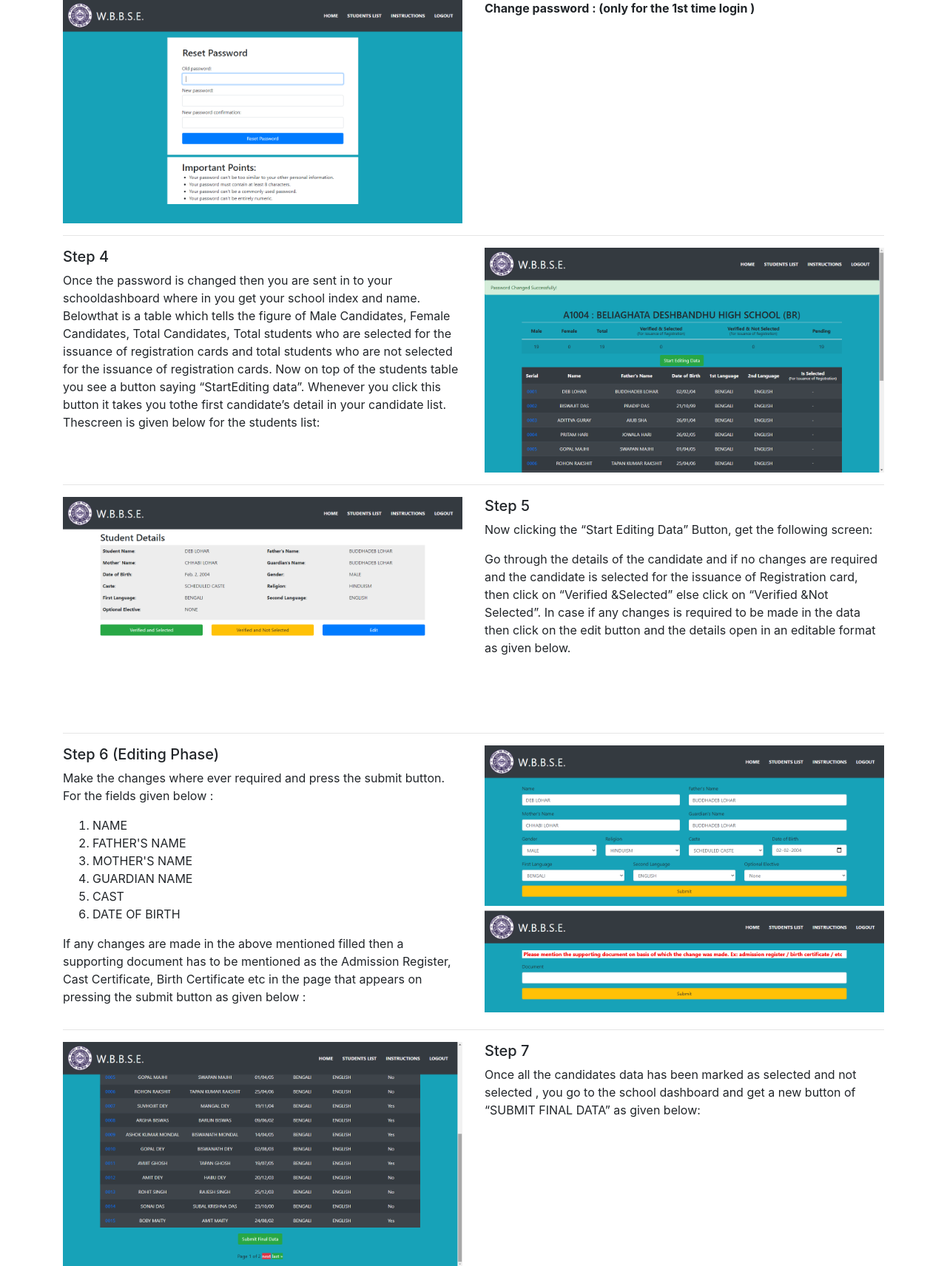
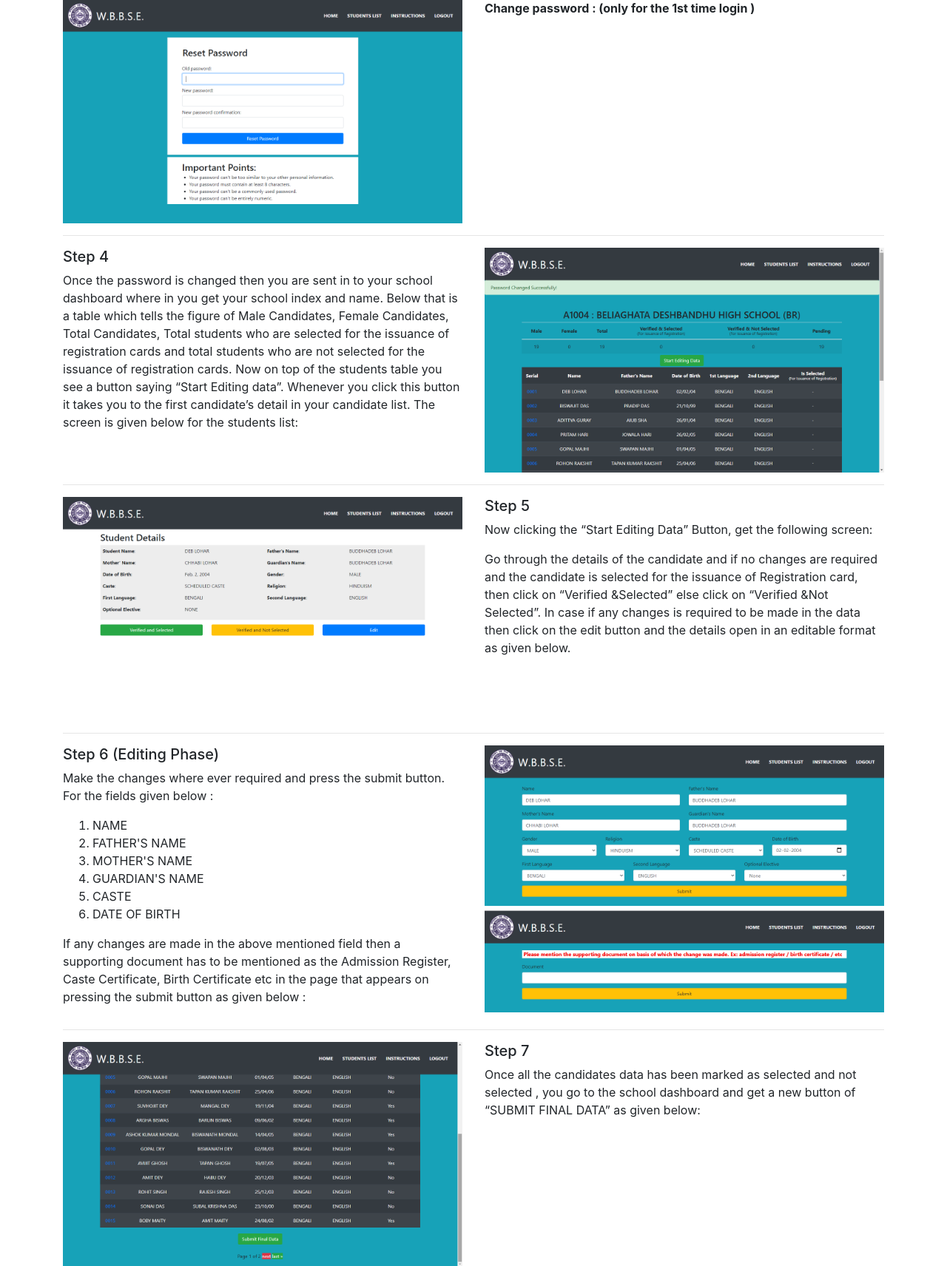
Before and after one commit to asishojha/wbedit, a Django app: page /instructions/ in a window 1280 px wide. Shown: the part 1804-3516 px from the top of the page at 74% size. Run offline with Django 3.2, Linux system fonts and the light colour scheme; some libraries are stand-ins or nearby versions.

Commit message:
Instruction Spelling

```diff
--- a/school/templates/school/instructions.html
+++ b/school/templates/school/instructions.html
@@ -45,8 +45,8 @@ span.border-line {
 			<ol>
 				<li>Selection of Students for issuance of Registration Certificates by pressing “Verified and Selected” button only can be done for the students who have got admission in Class X.</li>
 				<li>Please check twice whether the data of the students are correct or not. If some error found you can edit the data by pressing “Edit” button.</li>
-				<li>Please press “Verified and Not Selected” button for those who have not admitted in class – X in the session 2021.</li>
-				<li>Please do not put any punctuation mark and any honorific title such as Sri, Smt.,  Kumari, Mst.,Musammator any special character in any field provided to you. If any discrepancy found in the data, Board has every right to stop issuance of Registration Certificate of that particular Candidate(s).</li>
+				<li>Please press “Verified and Not Selected” button for those who have not been admitted in class – X in the session 2021.</li>
+				<li>Please do not put any punctuation mark and any honorific title such as Sri, Smt.,  Kumari, Mst.,Musammator, any special character in any field provided to you. If any discrepancy found in the data, Board has every right to stop issuance of Registration Certificate of that particular Candidate(s).</li>
 				<li>Please check twice before “Submit Final Data”. After submitting of the final data of your school, you are not eligible to edit any data of any student.</li>
 				<li>You have to download the edited data of the students of your school.</li>
 				<li>Once the pdf copy of your school’s data generated, a copy of it shall be signed by the candidate or parent of the candidate and to be submitted to the Board as and when asked.</li>
@@ -106,12 +106,12 @@ span.border-line {
         <div class="row my-3">
             <div class="col-md-6">
                 <h5>Step 4</h5>
-                <p>Once the password is changed then you are sent in to your schooldashboard where in you get your
-                    school index and name. Belowthat is a table which tells the figure of Male Candidates, Female
+                <p>Once the password is changed then you are sent in to your school dashboard where in you get your
+                    school index and name. Below that is a table which tells the figure of Male Candidates, Female
                     Candidates, Total Candidates, Total students who are selected for the issuance of registration cards and
                     total students who are not selected for the issuance of registration cards. Now on top of the students
-                    table you see a button saying “StartEditing data”. Whenever you click this button it takes you tothe first
-                    candidate’s detail in your candidate list. Thescreen is given below for the students list:</p>
+                    table you see a button saying “Start Editing data”. Whenever you click this button it takes you to the first
+                    candidate’s detail in your candidate list. The screen is given below for the students list:</p>
             </div>
             <div class="col-md-6">
                 <img src="{% static 'img/instructions/5.png' %}" class="img-fluid" alt="" />
@@ -140,11 +140,11 @@ span.border-line {
                 	<li>NAME</li>
                 	<li>FATHER'S NAME</li>
                 	<li>MOTHER'S NAME</li>
-                	<li>GUARDIAN NAME</li>
-                	<li>CAST</li>
+                	<li>GUARDIAN'S NAME</li>
+                	<li>CASTE</li>
                 	<li>DATE OF BIRTH</li>
                 </ol>
-                <p>If any changes are made in the above mentioned filled then a supporting document has to be mentioned as the Admission Register, Cast Certificate, Birth Certificate etc in the page that appears on pressing the submit button as given below :</p>
+                <p>If any changes are made in the above mentioned field then a supporting document has to be mentioned as the Admission Register, Caste Certificate, Birth Certificate etc in the page that appears on pressing the submit button as given below :</p>
             </div>
             <div class="col-md-6">
                 <img src="{% static 'img/instructions/7.png' %}" class="img-fluid" alt="" />
```
